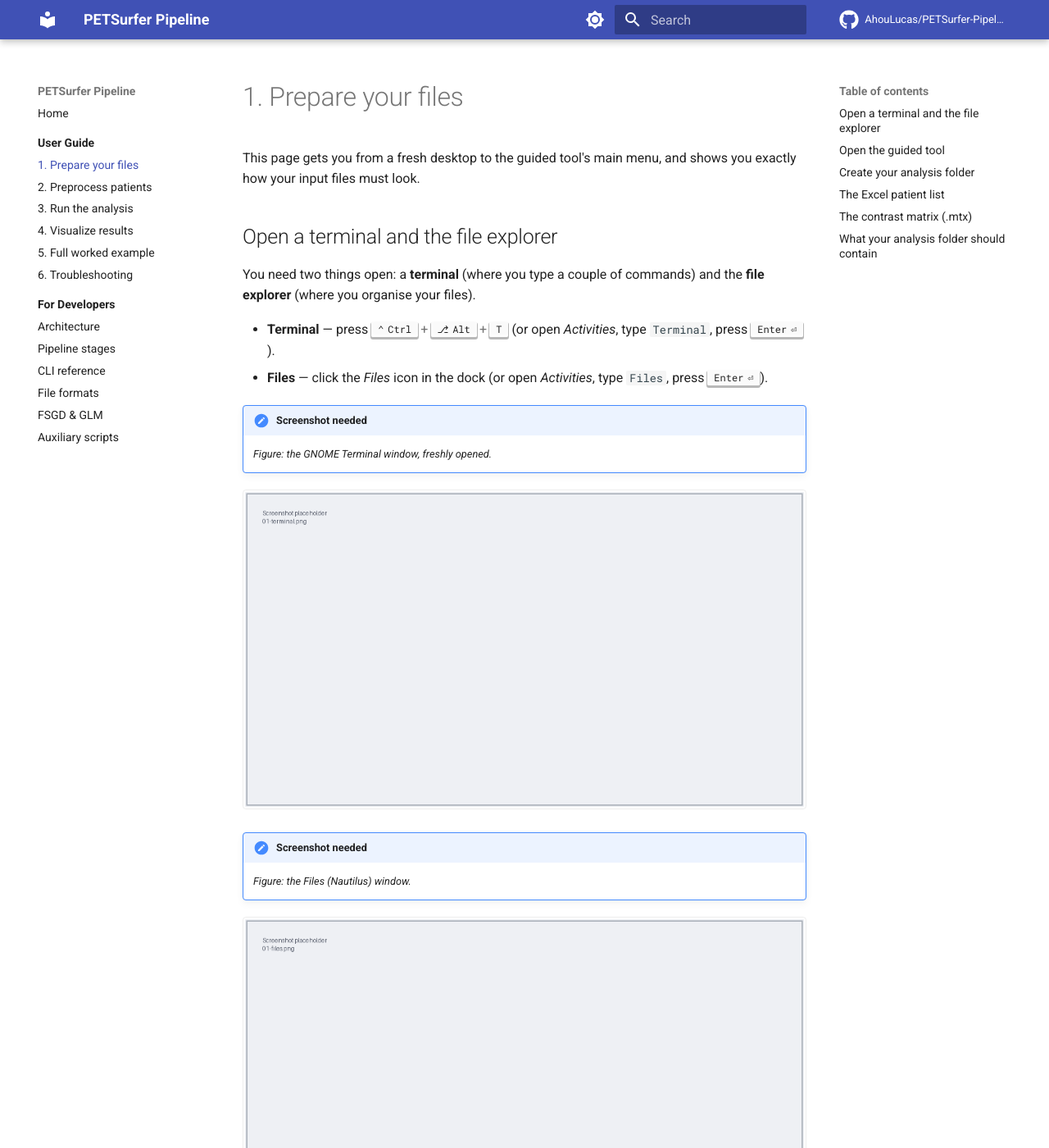
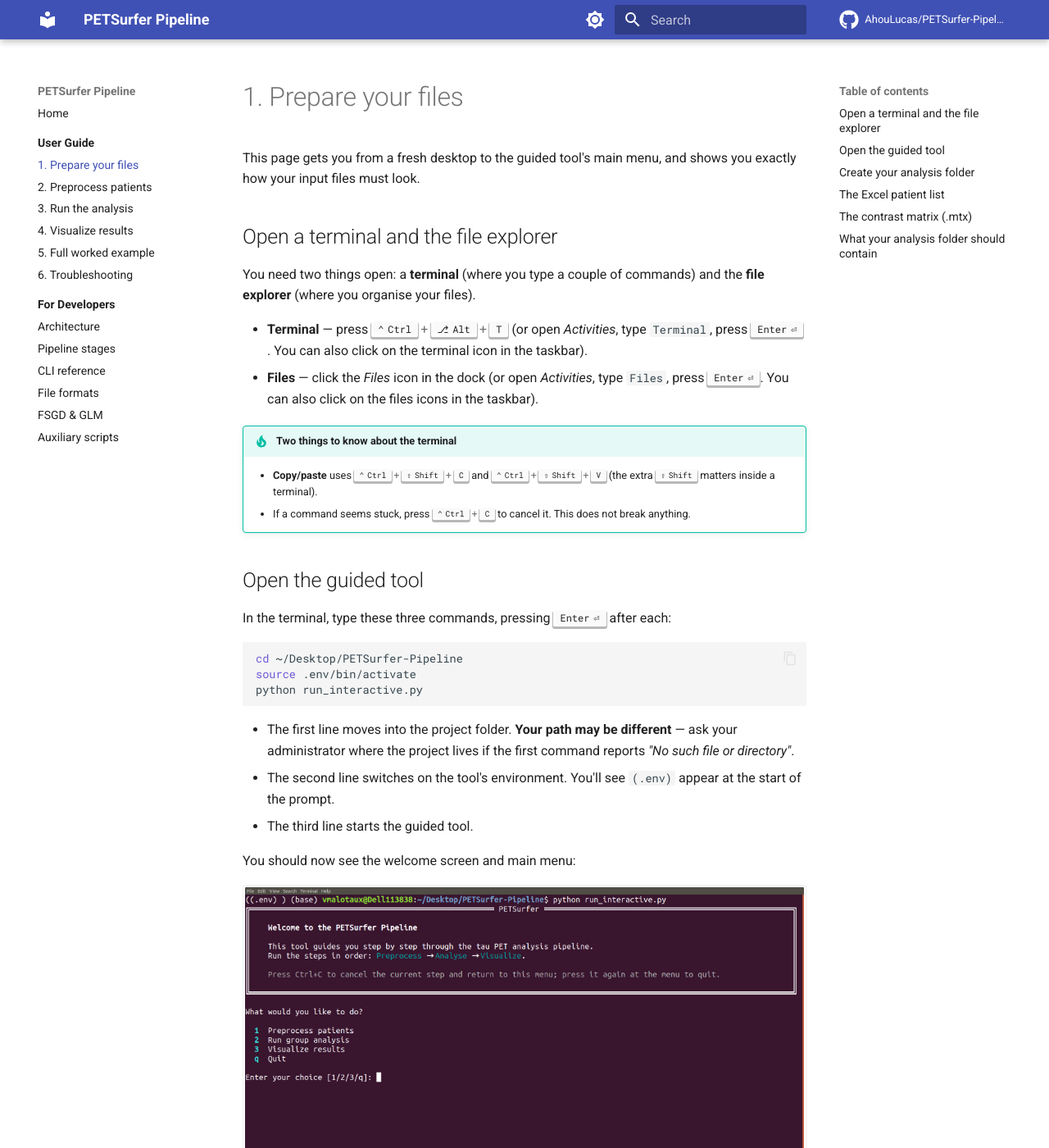
Before and after one commit to AhouLucas/PETSurfer-Pipeline, an MkDocs documentation site: the page built from docs/user-guide/01-prepare-files.md, in a window 1280 px wide and 1400 px high. Shown: the whole window at 82% size. Built offline with MkDocs 1.6.1 and Material for MkDocs 9.7.7, drawn with Linux system fonts in a browser that asks for light colours; comment, search, counter and statistics services are not loaded; some of the changed text lies outside the part shown.

````diff
--- a/docs/user-guide/01-prepare-files.md
+++ b/docs/user-guide/01-prepare-files.md
@@ -9,19 +9,10 @@ You need two things open: a **terminal** (where you type a couple of commands) a
 the **file explorer** (where you organise your files).
 
 - **Terminal** — press ++ctrl+alt+t++ (or open *Activities*, type `Terminal`,
-  press ++enter++).
+  press ++enter++. You can also click on the terminal icon in the taskbar).
 - **Files** — click the *Files* icon in the dock (or open *Activities*, type
-  `Files`, press ++enter++).
+  `Files`, press ++enter++. You can also click on the files icons in the taskbar).
 
-!!! note "Screenshot needed"
-    *Figure: the GNOME Terminal window, freshly opened.*
-
-![Opening the terminal](../assets/screenshots/01-terminal.png)
-
-!!! note "Screenshot needed"
-    *Figure: the Files (Nautilus) window.*
-
-![The Files file explorer](../assets/screenshots/01-files.png)
 
 !!! tip "Two things to know about the terminal"
     - **Copy/paste** uses ++ctrl+shift+c++ and ++ctrl+shift+v++ (the extra
@@ -34,22 +25,19 @@ the **file explorer** (where you organise your files).
 In the terminal, type these three commands, pressing ++enter++ after each:
 
 ```bash
-cd ~/Documents/petsurfer-pipeline
-source .venv/bin/activate
+cd ~/Desktop/PETSurfer-Pipeline
+source .env/bin/activate
 python run_interactive.py
 ```
 
 - The first line moves into the project folder. **Your path may be different** —
   ask your administrator where the project lives if the first command reports
   *"No such file or directory"*.
-- The second line switches on the tool's environment. You'll see `(.venv)`
+- The second line switches on the tool's environment. You'll see `(.env)`
   appear at the start of the prompt.
 - The third line starts the guided tool.
 
 You should now see the welcome screen and main menu:
-
-!!! note "Screenshot needed"
-    *Figure: the PETSurfer welcome panel and the main menu (1 / 2 / 3 / q).*
 
 ![The main menu](../assets/screenshots/01-main-menu.png)
 
@@ -72,20 +60,15 @@ The **analysis folder** is one folder that holds everything for a single analysi
 your patient list, your contrast matrices, and — once you run the analysis — all
 the results.
 
-Create it in *Files* with right-click → **New Folder**, and give it a clear name
-such as `braak_ad_vs_normal`.
-
-!!! note "Screenshot needed"
-    *Figure: creating a new folder in Files via right-click → New Folder.*
-
-![Creating the analysis folder](../assets/screenshots/01-new-folder.png)
+Create it in *Files* with right-click → **New Folder**, and give it a clear name (e.g.  `braak_ad_vs_normal`, `age-mmse`, ...).
 
 !!! tip "Prefer the terminal?"
     You can also create it with one command:
 
     ```bash
-    mkdir ~/Documents/braak_ad_vs_normal
+    mkdir ~/Desktop/PETSurfer-Pipeline/braak_ad_vs_normal
     ```
+    `mkdir` stands for *"make directory"*
 
 ## The Excel patient list
 
@@ -106,9 +89,6 @@ For the 4th column onward, the tool figures out the type automatically:
   **group**;
 - a column of **numbers only** (e.g. age) becomes a **continuous variable** used
   as a covariate.
-
-!!! note "Screenshot needed"
-    *Figure: a correctly formatted patient list open in a spreadsheet program.*
 
 ![Example patient list](../assets/screenshots/01-excel.png)
 
@@ -137,9 +117,6 @@ You can create a `.mtx` file in any plain-text editor (e.g. *Text Editor* /
 `gedit`). Save it into the analysis folder with a descriptive name such as
 `ad_vs_normal.mtx`.
 
-!!! note "Screenshot needed"
-    *Figure: a contrast matrix open in a plain-text editor.*
-
 ![Example contrast matrix](../assets/screenshots/01-mtx.png)
 
 !!! info "What about the FSGD file?"
@@ -159,9 +136,6 @@ braak_ad_vs_normal/
 └── ...                  ← results will be written here later
 ```
 
-!!! note "Screenshot needed"
-    *Figure: the analysis folder in Files, containing the spreadsheet and a .mtx.*
-
 ![The prepared analysis folder](../assets/screenshots/01-folder-layout.png)
 
 You're ready to run the pipeline.
````
Also changed, not shown: docs/user-guide/index.md (+1 -11 lines), docs/assets/screenshots/01-excel.png, docs/assets/screenshots/01-folder-layout.png, docs/assets/screenshots/01-main-menu.png, docs/assets/screenshots/01-mtx.png.
